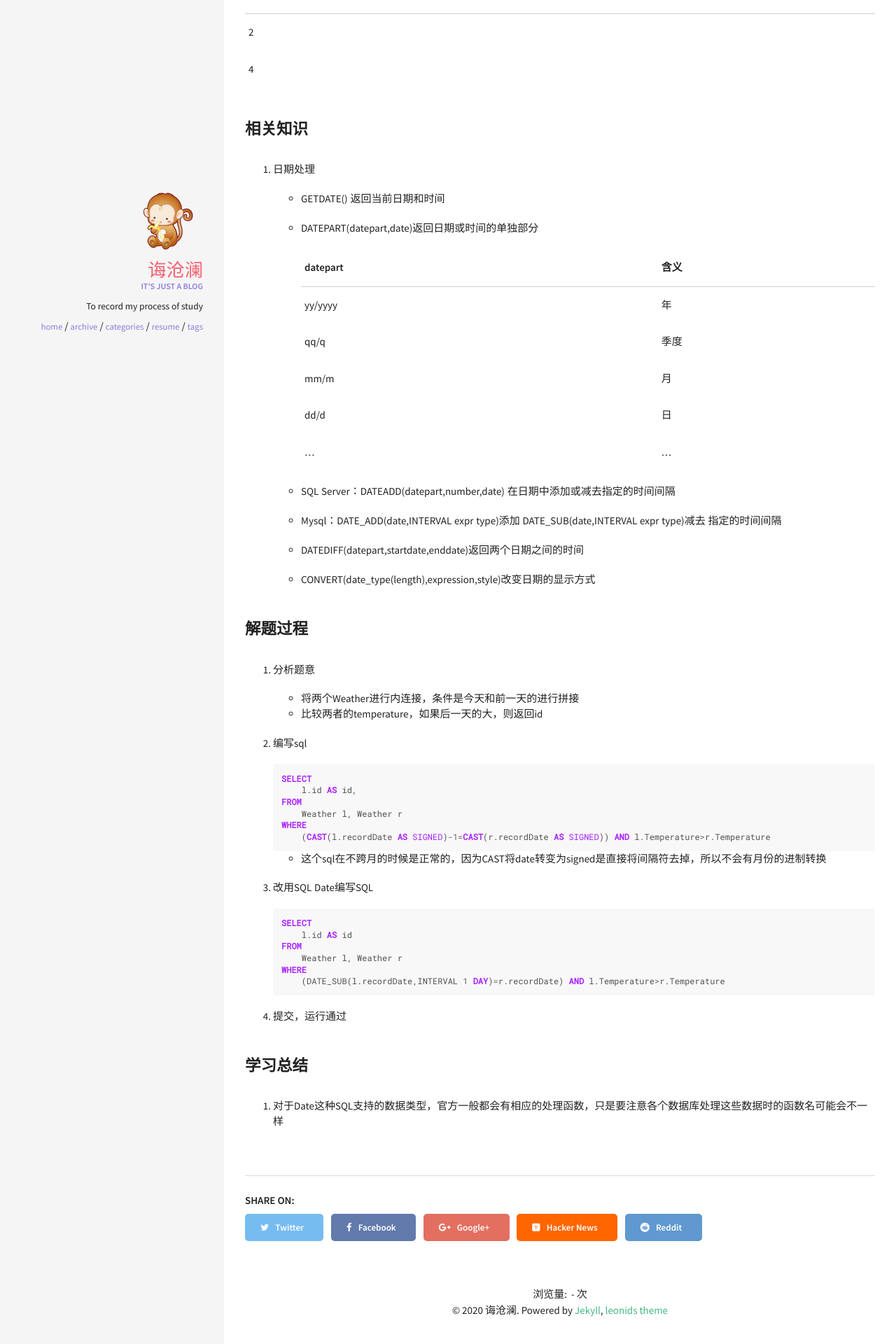
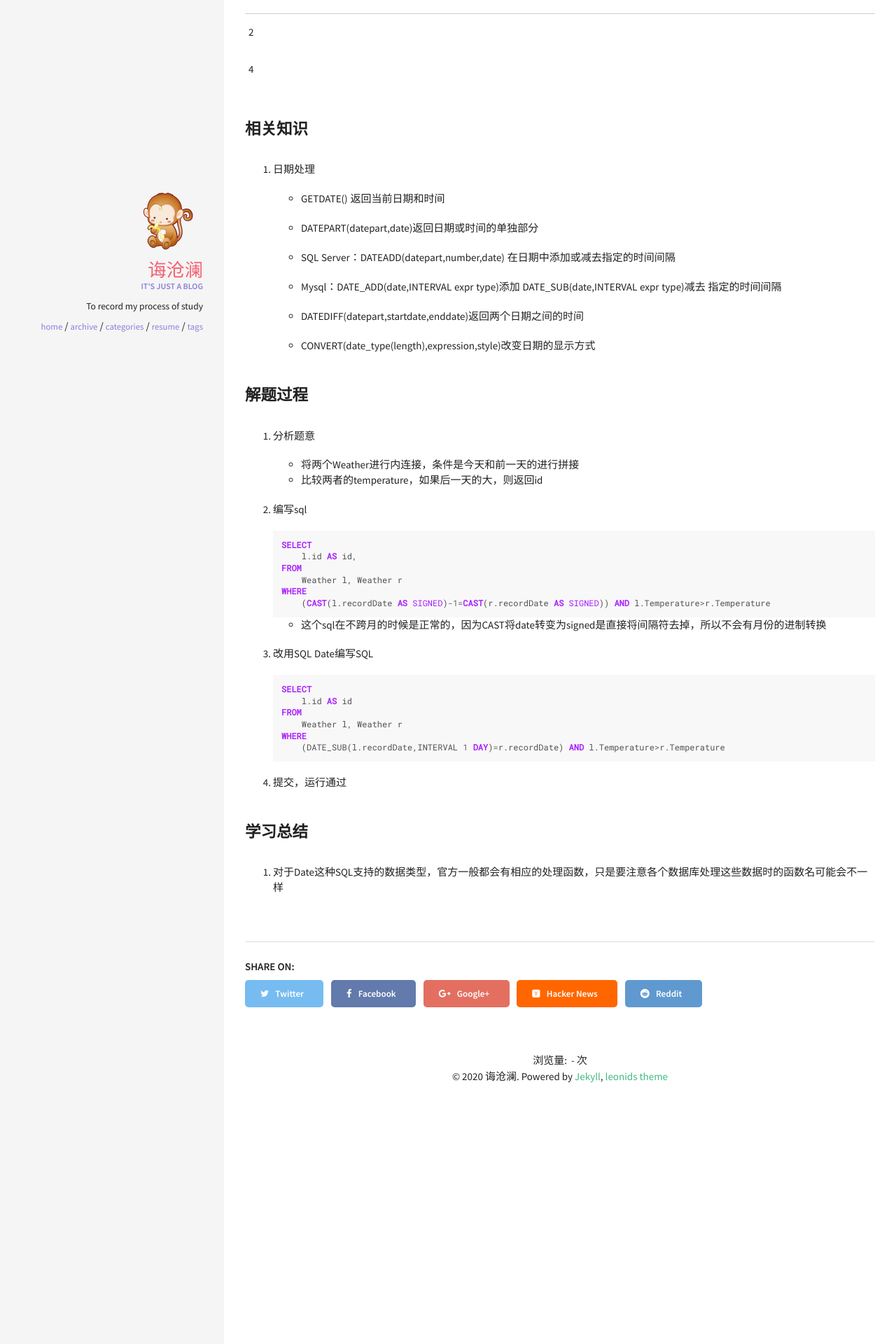
Before and after one commit to MonkeyDatabase/MonkeyDatabase.github.io, a Jekyll site: the page built from _posts/2020-12-16-sql-leetcode-197.md, in a window 1280 px wide. Shown: the part 1097-3017 px from the top of the page at 70% size. Built offline with Jekyll 4.4.1, drawn with Linux system fonts in a browser that asks for light colours; comment, search, counter and statistics services are not loaded.

Commit message:
sql leetcode  197

```diff
--- a/_posts/2020-12-16-sql-leetcode-197.md
+++ b/_posts/2020-12-16-sql-leetcode-197.md
@@ -45,14 +45,6 @@ comments: true
 
    * DATEPART(datepart,date)返回日期或时间的单独部分
 
-     | datepart | 含义 |
-     | -------- | ---- |
-     | yy/yyyy  | 年   |
-     | qq/q     | 季度 |
-     | mm/m     | 月   |
-     | dd/d     | 日   |
-     | ...      | ...  |
-
    * SQL Server：DATEADD(datepart,number,date) 在日期中添加或减去指定的时间间隔
 
    * Mysql：DATE_ADD(date,INTERVAL expr type)添加 DATE_SUB(date,INTERVAL expr type)减去 指定的时间间隔
```
